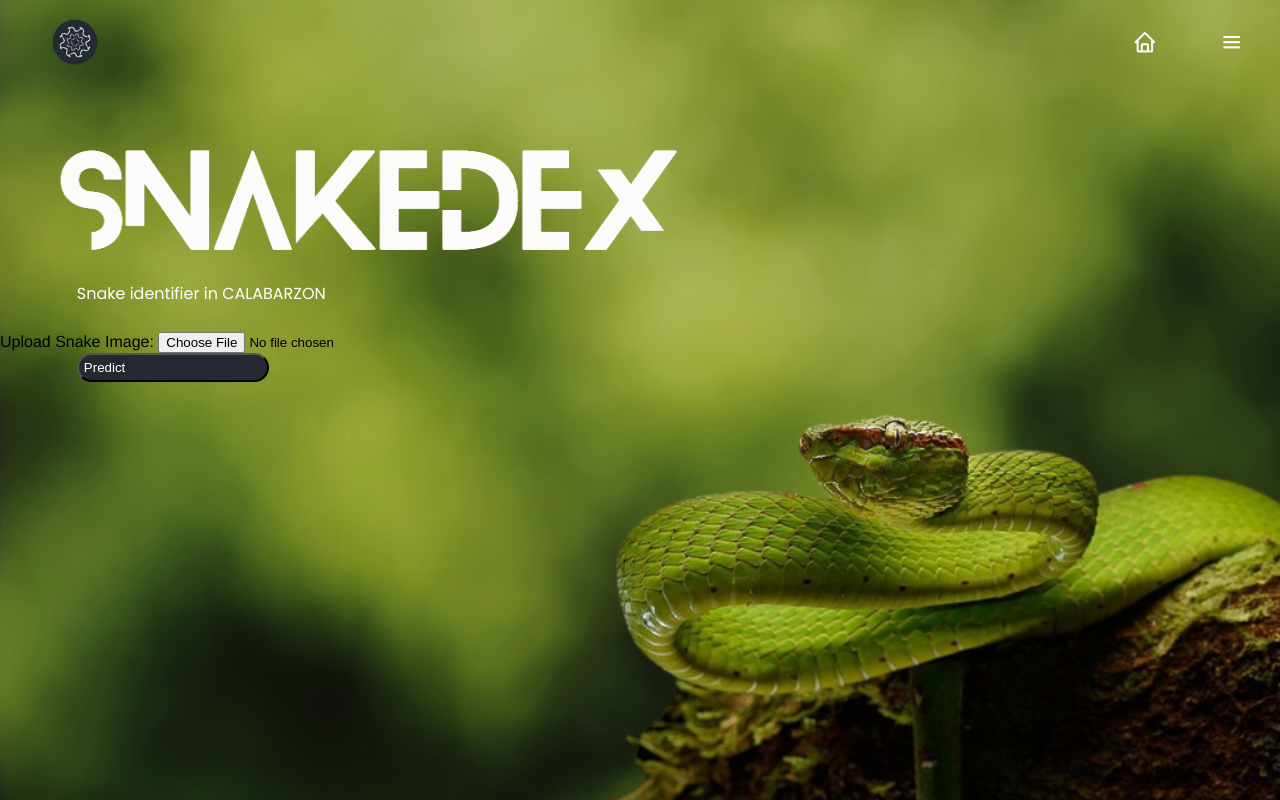
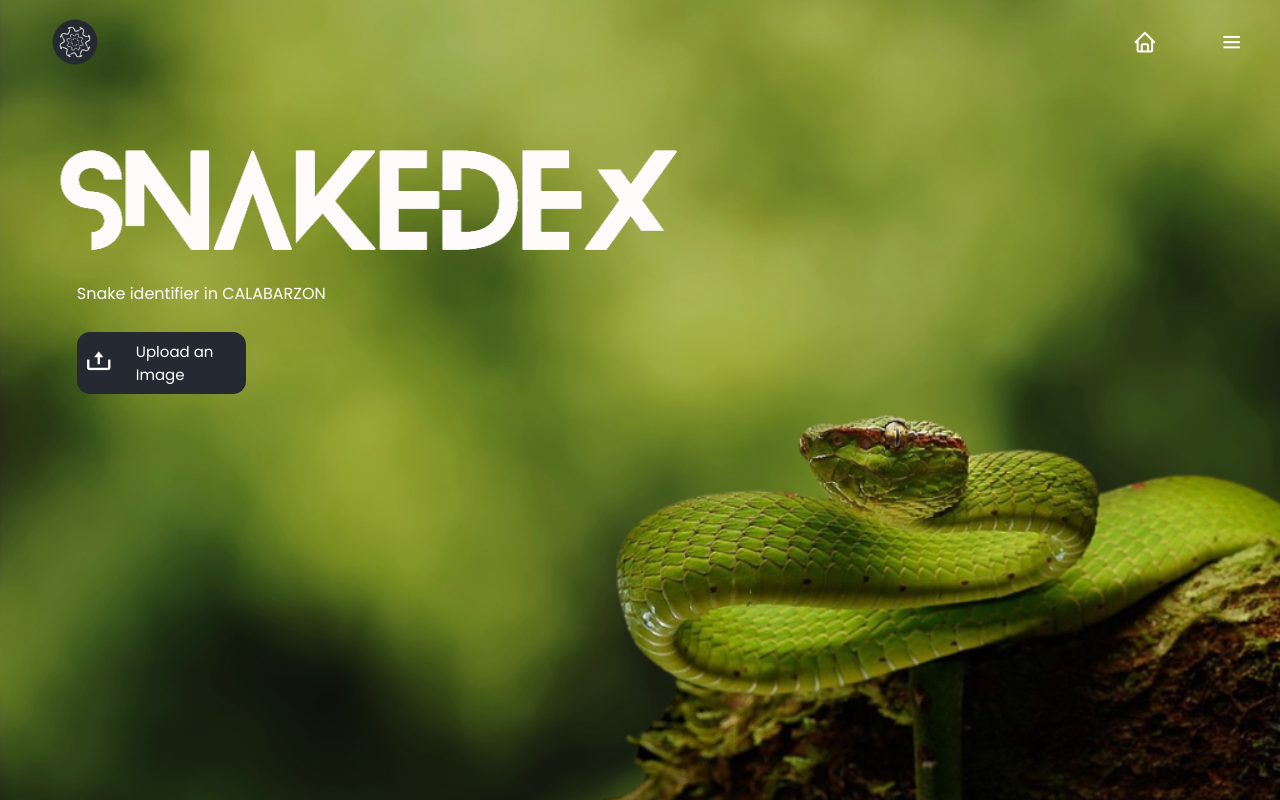
Before and after one commit to Dorikku/SNAKEDEX-Classification-of-Snakes-in-CALABARZON-using-CNN, a Flask app: page / in a window 1280 px wide. Run offline with Flask 3, Linux system fonts and the light colour scheme; some web fonts are replaced.

Commit message:
💄 Updated the upload button UI

```diff
--- a/static/style.css
+++ b/static/style.css
@@ -103,15 +103,16 @@ a:hover {
 
 .input-container{
     max-width: 50%;
-    width: 15%;
+    width: 12vw;
     height: auto;
-    justify-content: space-between;
+    font-family: 'Poppins', sans-serif;
+    font-size: 15px;
     background-color: #252932;
-    /* border: 1px solid #a9a9a9; */
+    justify-content: space-evenly;
     display: flex;
     color: white;
-    border-radius: 20px;
-    padding: 5px;
+    border-radius: 13px;
+    padding: 8px;
     margin-left: 6%;
     cursor: pointer;
 }
@@ -134,7 +135,3 @@ a:hover {
     margin-right: 15%;
     color: #ffffff;
 }
-
-#hiddenFileInput {
-    display: none;
-}
--- a/templates/index.html
+++ b/templates/index.html
@@ -26,12 +26,21 @@
     </div>
 
     <div>
-        <form method="post" action="/predict" enctype="multipart/form-data">
-            <label for="image">Upload Snake Image:</label>
-            <input type="file" name="image" accept=".jpg, .jpeg, .png">
-            <button class="input-container" type="submit">Predict</button>
+        <form id="myForm" method="post" action="/predict" enctype="multipart/form-data">
+            <label for="fileInput" class="input-container">
+                <i id="uploadIcon" class='bx bx-upload'></i>
+                Upload an Image
+            </label>
+            <input type="file" id="fileInput" name="file" style="display: none;" onchange="submitForm()">
         </form>
     </div>
+
+    <script>
+        function submitForm() {
+          // Automatically submits after uploading the file
+          document.getElementById('myForm').submit();
+        }
+    </script>
 
 
 
```
Also changed, not shown: qodana.yaml (added, +29 -0 lines), static/predict/temp_image.jpg (added).
